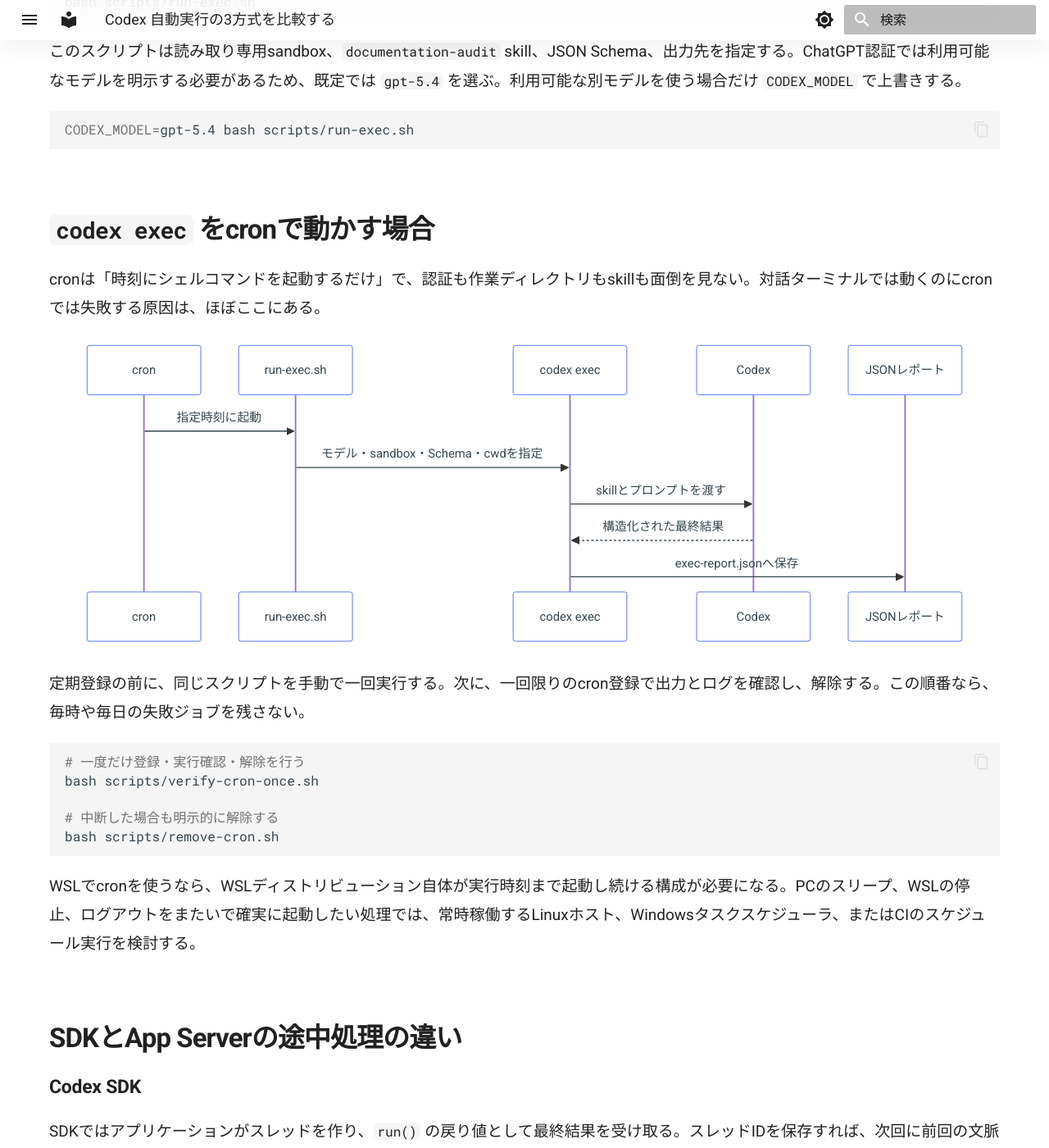
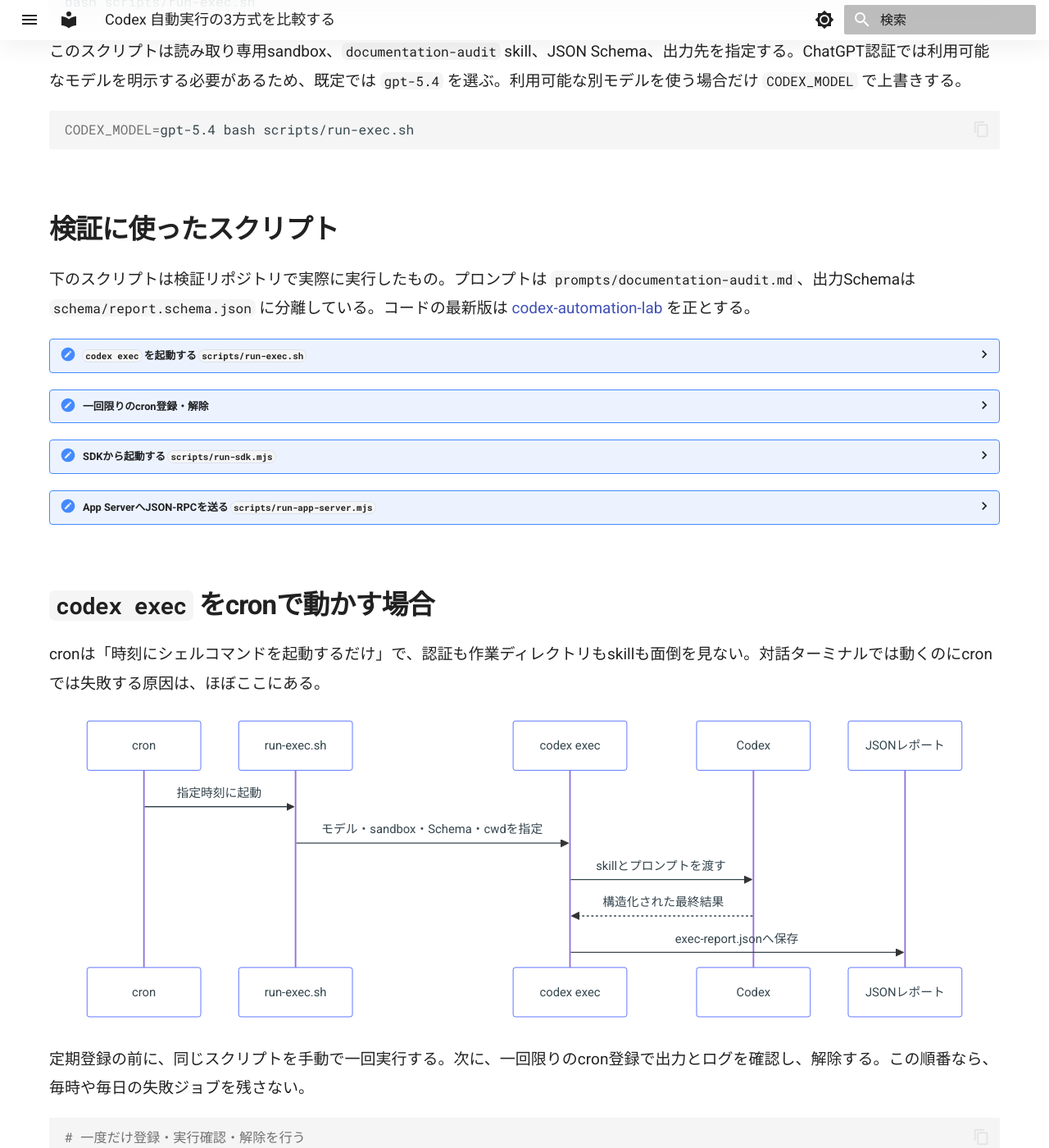
Before and after one commit to nyufufu777/my-wiki, an MkDocs documentation site: the page built from docs/practices/codex-automation.md, in a window 1280 px wide and 1400 px high, scrolled down 1497 px. Shown: the whole window at 82% size. Built offline with MkDocs 1.6.1 and Material for MkDocs 9.7.7, drawn with Linux system fonts in a browser that asks for light colours.

Commit message:
Add Codex automation script details (#68)

````diff
--- a/docs/practices/codex-automation.md
+++ b/docs/practices/codex-automation.md
@@ -45,6 +45,146 @@
 ```bash
 CODEX_MODEL=gpt-5.4 bash scripts/run-exec.sh
 ```
+
+## 検証に使ったスクリプト
+
+下のスクリプトは検証リポジトリで実際に実行したもの。プロンプトは `prompts/documentation-audit.md`、出力Schemaは `schema/report.schema.json` に分離している。コードの最新版は [codex-automation-lab](https://github.com/nyufufu777/codex-automation-lab) を正とする。
+
+<details>
+<summary><code>codex exec</code> を起動する <code>scripts/run-exec.sh</code></summary>
+
+```bash
+#!/usr/bin/env bash
+set -euo pipefail
+
+repo_root="$(cd "$(dirname "${BASH_SOURCE[0]}")/.." && pwd)"
+output_dir="${OUTPUT_DIR:-$repo_root/output}"
+mkdir -p "$output_dir"
+
+"${CODEX_BIN:-codex}" exec \
+  --model "${CODEX_MODEL:-gpt-5.4}" \
+  --sandbox read-only \
+  --output-schema "$repo_root/schema/report.schema.json" \
+  --output-last-message "$output_dir/exec-report.json" \
+  --cd "$repo_root" \
+  "$(<"$repo_root/prompts/documentation-audit.md")"
+```
+
+`--output-schema` が最終回答のJSON形式を固定し、`--output-last-message` が結果を保存する。cronからもこのスクリプトを起動するため、モデル・sandbox・作業ディレクトリをここで固定している。
+
+</details>
+
+<details>
+<summary>一回限りのcron登録・解除</summary>
+
+```bash
+#!/usr/bin/env bash
+# scripts/install-cron-once.sh
+set -euo pipefail
+
+repo_root="$(cd "$(dirname "${BASH_SOURCE[0]}")/.." && pwd)"
+marker="# codex-automation-lab-once"
+schedule="${CRON_SCHEDULE:?Set CRON_SCHEDULE, for example '17 2 * * *'}"
+log_path="$repo_root/output/cron.log"
+
+mkdir -p "$repo_root/output"
+existing="$(crontab -l 2>/dev/null || true)"
+cleaned="$(printf '%s\n' "$existing" | grep -F -v "$marker" || true)"
+entry="$schedule cd '$repo_root' && '$repo_root/scripts/run-exec.sh' >> '$log_path' 2>&1 $marker"
+printf '%s\n%s\n' "$cleaned" "$entry" | crontab -
+```
+
+```bash
+#!/usr/bin/env bash
+# scripts/remove-cron.sh
+set -euo pipefail
+
+marker="# codex-automation-lab-once"
+existing="$(crontab -l 2>/dev/null || true)"
+printf '%s\n' "$existing" | grep -F -v "$marker" | crontab -
+```
+
+実行確認用の `scripts/verify-cron-once.sh` は次の流れで、次の分に一度だけ登録する。
+
+```bash
+systemctl is-active --quiet cron
+schedule="$(date -d '+1 minute' '+%M %H %d %m *')"
+CRON_SCHEDULE="$schedule" ./scripts/install-cron-once.sh
+sleep "$wait_seconds"
+test -s output/cron.log
+./scripts/remove-cron.sh
+```
+
+markerを付けた行だけを削除するため、既存のcron定義をまとめて消さない。検証後には `crontab -l` で空、または意図した既存定義だけが残っていることを確認する。
+
+</details>
+
+<details>
+<summary>SDKから起動する <code>scripts/run-sdk.mjs</code></summary>
+
+```js
+import { mkdir, readFile, writeFile } from "node:fs/promises";
+import path from "node:path";
+import { fileURLToPath } from "node:url";
+import { Codex } from "@openai/codex-sdk";
+
+const root = path.resolve(path.dirname(fileURLToPath(import.meta.url)), "..");
+const outputDir = process.env.OUTPUT_DIR ?? path.join(root, "output");
+const prompt = await readFile(path.join(root, "prompts", "documentation-audit.md"), "utf8");
+const outputSchema = JSON.parse(await readFile(path.join(root, "schema", "report.schema.json"), "utf8"));
+await mkdir(outputDir, { recursive: true });
+
+const codex = new Codex();
+const thread = codex.startThread({
+  model: process.env.CODEX_MODEL ?? "gpt-5.4",
+  workingDirectory: root,
+  sandboxMode: "read-only",
+});
+const result = await thread.run(prompt, { outputSchema });
+await writeFile(path.join(outputDir, "sdk-report.json"), result.finalResponse.trim() + "\n");
+```
+
+`thread` を保持すれば、次の `run()` に前のやり取りを引き継げる。定期実行で毎回独立した監査をする場合は、スレッドを使い捨てにする。
+
+</details>
+
+<details>
+<summary>App ServerへJSON-RPCを送る <code>scripts/run-app-server.mjs</code></summary>
+
+```js
+const child = spawn(process.env.CODEX_BIN ?? "codex", ["app-server"], {
+  cwd: root,
+  stdio: ["pipe", "pipe", "pipe"],
+});
+const send = (message) => child.stdin.write(`${JSON.stringify(message)}\n`);
+
+send({
+  method: "initialize",
+  id: 0,
+  params: { clientInfo: { name: "codex-automation-lab", title: "Codex Automation Lab", version: "0.1.0" } },
+});
+send({ method: "initialized", params: {} });
+send({
+  method: "thread/start",
+  id: 1,
+  params: { cwd: root, sandbox: "read-only", model: process.env.CODEX_MODEL ?? "gpt-5.4" },
+});
+
+// thread/start の応答を受けた後に送る
+send({
+  method: "turn/start",
+  id: 2,
+  params: {
+    threadId,
+    input: [{ type: "text", text: prompt }],
+    outputSchema,
+  },
+});
+```
+
+実装全体では、標準出力のJSONLを1行ずつ読み、`item/completed` から最終メッセージを回収し、`turn/completed` で終了する。イベントログは `output/app-server-events.jsonl` に保存する。[完全なスクリプト](https://github.com/nyufufu777/codex-automation-lab/blob/main/scripts/run-app-server.mjs) には、エラーとプロセス終了の処理も含まれる。
+
+</details>
 
 ## `codex exec` をcronで動かす場合
 
````
